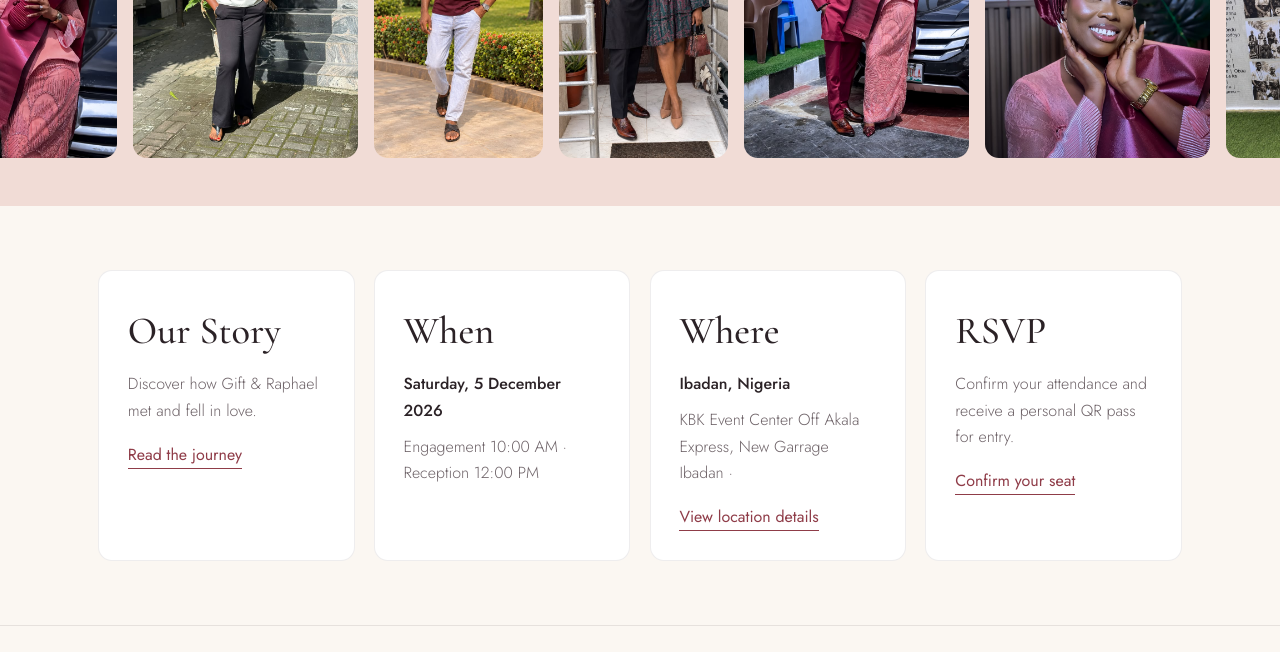
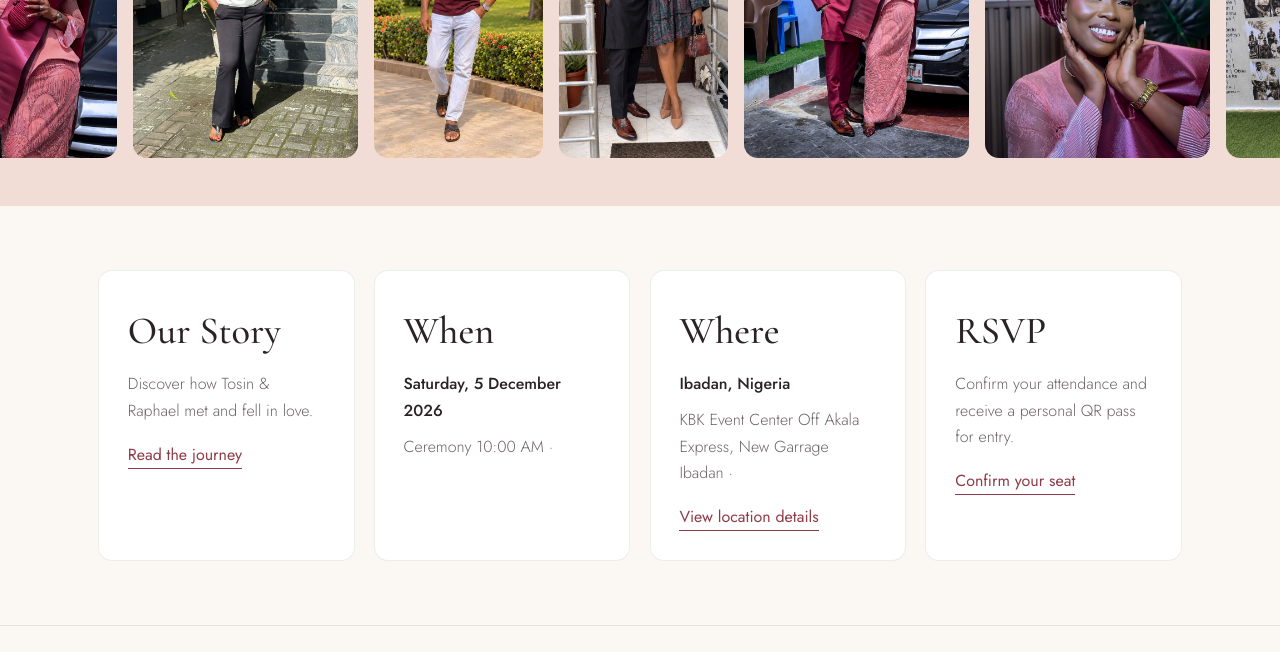
Before and after one commit to TosinMary/The-Art-of-Forever, a plain HTML site: page index.html in a window 1280 px wide. Shown: the part 1020-1672 px from the top of the page. Drawn offline with nearby package versions, Linux system fonts and the light colour scheme.

Commit message:
typo errors

```diff
--- a/index.html
+++ b/index.html
@@ -90,14 +90,14 @@
     <section class="info">
       <article class="card">
         <h2>Our Story</h2>
-        <p>Discover how Gift &amp; Raphael met and fell in love.</p>
+        <p>Discover how Tosin &amp; Raphael met and fell in love.</p>
         <a href="story.html" class="text-link">Read the journey</a>
       </article>
 
       <article class="card">
         <h2>When</h2>
         <p class="strong">Saturday, 5 December 2026</p>
-        <p>Engagement 10:00 AM &middot; Reception 12:00 PM</p>
+        <p>Ceremony 10:00 AM &middot;</p>
       </article>
 
       <article class="card">
```
